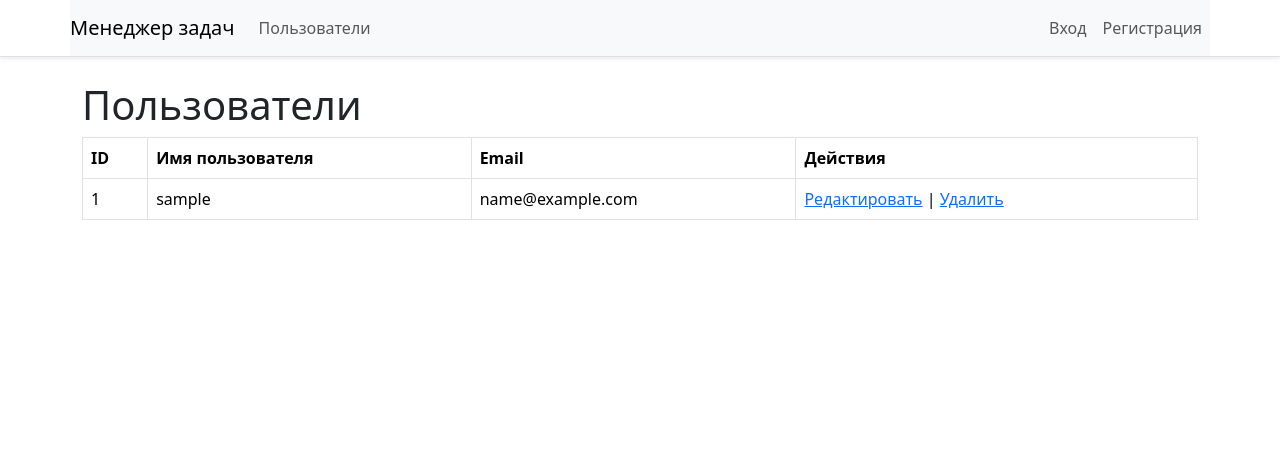
After one commit to ESKolpakov/python-project-52, a Django app: page /users/ in a window 1280 px wide. The commit adds this page. Shown: the top 460 px of the page. Run offline with Django 4.2, Linux system fonts and the light colour scheme; tables that the repository leaves empty hold one stand-in row (values such as "Sample post"); some libraries are stand-ins or nearby versions.

Commit message:
Implement user authentication and CRUD functionality with tests

```diff
--- a/task_manager/templates/base.html
+++ b/task_manager/templates/base.html
@@ -10,20 +10,32 @@
   <body class="d-flex flex-column min-vh-100">
     <header class="mb-4 border-bottom shadow-sm">
       <nav class="navbar navbar-expand-lg navbar-light bg-light container">
-        <a class="navbar-brand" href="/">Менеджер задач</a>
+        <a class="navbar-brand" href="{% url 'home' %}">Менеджер задач</a>
         <div class="collapse navbar-collapse">
           <ul class="navbar-nav me-auto">
             <li class="nav-item">
-              <a class="nav-link" href="#">Пользователи</a>
+              <a class="nav-link" href="{% url 'users_list' %}">Пользователи</a>
             </li>
           </ul>
           <ul class="navbar-nav">
-            <li class="nav-item">
-              <a class="nav-link" href="#">Вход</a>
-            </li>
-            <li class="nav-item">
-              <a class="nav-link" href="#">Регистрация</a>
-            </li>
+            {% if user.is_authenticated %}
+              <li class="nav-item">
+                <span class="nav-link">Привет, {{ user.username }}</span>
+              </li>
+              <li class="nav-item">
+                <form method="post" action="{% url 'logout' %}">
+                  {% csrf_token %}
+                  <button type="submit" class="btn btn-link nav-link">Выход</button>
+                </form>
+              </li>
+            {% else %}
+              <li class="nav-item">
+                <a class="nav-link" href="{% url 'login' %}">Вход</a>
+              </li>
+              <li class="nav-item">
+                <a class="nav-link" href="{% url 'user_create' %}">Регистрация</a>
+              </li>
+            {% endif %}
           </ul>
         </div>
       </nav>
--- /dev/null
+++ b/task_manager/templates/users/list.html
@@ -0,0 +1,28 @@
+{% extends "base.html" %}
+{% block title %}Пользователи{% endblock %}
+{% block content %}
+<h1>Пользователи</h1>
+<table class="table table-bordered">
+  <thead>
+    <tr>
+      <th>ID</th>
+      <th>Имя пользователя</th>
+      <th>Email</th>
+      <th>Действия</th>
+    </tr>
+  </thead>
+  <tbody>
+    {% for user in users %}
+      <tr>
+        <td>{{ user.id }}</td>
+        <td>{{ user.username }}</td>
+        <td>{{ user.email }}</td>
+        <td>
+          <a href="{% url 'user_update' user.id %}">Редактировать</a> |
+          <a href="{% url 'user_delete' user.id %}">Удалить</a>
+        </td>
+      </tr>
+    {% endfor %}
+  </tbody>
+</table>
+{% endblock %}
--- a/task_manager/urls.py
+++ b/task_manager/urls.py
@@ -17,9 +17,34 @@ Including another URLconf
 # task_manager/urls.py
 from django.contrib import admin
 from django.urls import path
-from task_manager import views
+from task_manager.views import (
+    index,
+    UserListView,
+    UserCreateView,
+    UserUpdateView,
+    UserDeleteView,
+)
+from django.contrib.auth.views import LoginView, LogoutView
 
 urlpatterns = [
+    path('', index, name='home'),
     path('admin/', admin.site.urls),
-    path('', views.index, name='index'),
+    path('users/', UserListView.as_view(), name='users_list'),
+    path('users/create/', UserCreateView.as_view(), name='user_create'),
+    path(
+        'users/<int:pk>/update/',
+        UserUpdateView.as_view(),
+        name='user_update'
+        ),
+    path(
+        'users/<int:pk>/delete/',
+        UserDeleteView.as_view(),
+        name='user_delete'
+        ),
+    path(
+        'login/',
+        LoginView.as_view(template_name='login.html'),
+        name='login'
+        ),
+    path('logout/', LogoutView.as_view(next_page='home'), name='logout'),
 ]
--- a/task_manager/views.py
+++ b/task_manager/views.py
@@ -1,4 +1,41 @@
+from django.contrib.auth.models import User
+from django.urls import reverse_lazy
+from django.views.generic import ListView, CreateView, UpdateView, DeleteView
+from django.contrib.auth.forms import UserCreationForm
+from django.contrib.auth.mixins import LoginRequiredMixin, UserPassesTestMixin
 from django.shortcuts import render
+
+
+class UserListView(ListView):
+    model = User
+    template_name = 'users/list.html'
+    context_object_name = 'users'
+
+
+class UserCreateView(CreateView):
+    form_class = UserCreationForm
+    template_name = 'users/create.html'
+    success_url = reverse_lazy('login')
+
+
+class UserUpdateView(LoginRequiredMixin, UserPassesTestMixin, UpdateView):
+    model = User
+    form_class = UserCreationForm
+    template_name = 'users/update.html'
+    success_url = reverse_lazy('users_list')
+
+    def test_func(self):
+        return self.request.user.pk == self.get_object().pk
+
+
+class UserDeleteView(LoginRequiredMixin, UserPassesTestMixin, DeleteView):
+    model = User
+    template_name = 'users/delete.html'
+    success_url = reverse_lazy('users_list')
+
+    def test_func(self):
+        return self.request.user.pk == self.get_object().pk
+
 
 def index(request):
     return render(request, 'index.html')
```
Also changed, not shown: task_manager/settings.py (+15 -37 lines), task_manager/templates/index.html (+6 -12 lines), task_manager/templates/login.html (added, +13 -0 lines), task_manager/templates/users/create.html (added, +11 -0 lines), task_manager/templates/users/delete.html (added, +9 -0 lines), task_manager/templates/users/update.html (added, +10 -0 lines), task_manager/tests/test_users.py (added, +76 -0 lines).
